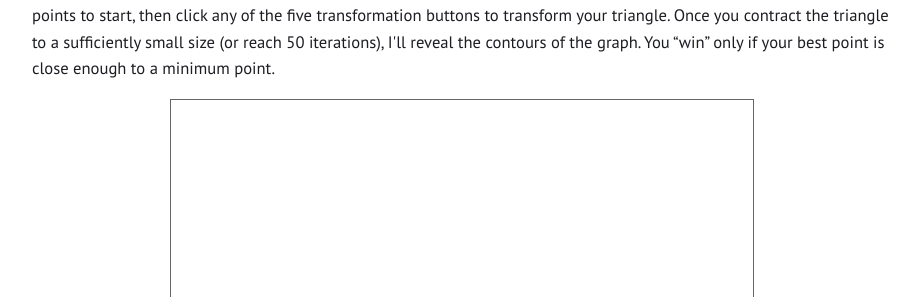
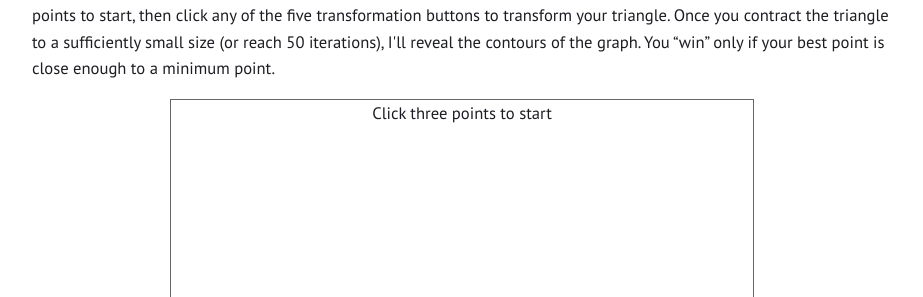
Before and after one commit to alexdowad/alexdowad.github.io, a Jekyll site: the page built from _posts/2022-06-13-visualizing-nelder-mead.html, in a window 1280 px wide. Shown: the part 3303-3600 px from the top of the page, without its empty margins (178-1101 px from the left). Built offline with Jekyll 4.4.1, drawn with Linux system fonts in a browser that asks for light colours.

Commit message:
Add message prompting user to click on 3 points to start game
Justin Meiners gave feedback that he didn't immediately understand he
needed to click to start the game. This message may make it more
obvious for future readers.

```diff
--- a/_posts/2022-06-13-visualizing-nelder-mead.html
+++ b/_posts/2022-06-13-visualizing-nelder-mead.html
@@ -833,6 +833,9 @@ stylesheets:
 <p>To help get a feel for how these transformations can be used to explore the input space and find a minimum, let's play a game. The below square represents the space of input values for a function <span class="katex"><span class="katex-html" aria-hidden="true"><span class="base"><span class="strut" style="height: 1em; vertical-align: -0.25em;"></span><span class="mord mathnormal" style="margin-right: 0.1076em;">f</span><span class="mopen">(</span><span class="mord mathnormal">x</span><span class="mpunct">,</span><span class="mspace" style="margin-right: 0.1667em;"></span><span class="mord mathnormal" style="margin-right: 0.0359em;">y</span><span class="mclose">)</span></span></span></span>. Just as Nelder-Mead only computes the function value at the corners of its triangle, I will only show you its value at those three points. Click on any three points to start, then click any of the five transformation buttons to transform your triangle. Once you contract the triangle to a sufficiently small size (or reach 50 iterations), I'll reveal the contours of the graph. You “win” only if your best point is close enough to a minimum point.</p>
 
 <div id='game' class='plot'>
+	<div id='click-please'>
+		<span id='click-msg'>Click three points to start</span>
+	</div>
 	<div class='control-wrapper'>
 		<div class='btn-wrapper'>
 			<button type='button' id='reflect-btn' disabled>Reflect</button>
@@ -872,6 +875,7 @@ stylesheets:
 			gameSvg.removeChild(gameSvg.lastChild);
 		}
 		$id('final-score').textContent = '';
+		$id('click-please').style.display = 'flex';
 		disableButtons();
 
 		return game;
@@ -890,6 +894,7 @@ stylesheets:
 		game.showLabels(gameSvg);
 
 		if (game.triangle.length === 3) {
+			$id('click-please').style.display = 'none';
 			game.showColoredTriangle(gameSvg);
 			startNextTurn(game);
 		} else {
--- a/assets/css/nelder.css
+++ b/assets/css/nelder.css
@@ -28,11 +28,14 @@
 	gap: 1rem;
 	margin: 1em 0;
 }
-
+@media (max-width: 40rem) {
+	.transformation-container {
+		flex-wrap: wrap;
+	}
+}
 .transformation-def {
 	flex: 1 1 auto;
 }
-
 .transformation-vis {
 	position: relative;
 	flex: 0 0 auto;
@@ -40,13 +43,6 @@
 	width: min(100vw, 30rem);
 	border: 1px solid #666;
 }
-
-@media (max-width: 40rem) {
-	.transformation-container {
-		flex-wrap: wrap;
-	}
-}
-
 .trans-coeff {
 	position: absolute;
 	max-width: 2.5em;
@@ -80,13 +76,22 @@
 
 	border: 1px solid #666;
 }
+#click-please {
+	display: flex;
+	justify-content: center;
+	position: absolute;
+	top: 0;
+	left: 0;
+	right: 0;
+	pointer-events: none;
+	background: transparent;
+}
 #decision-foot {
 	display: flex;
 	width: min(100vw, 35rem);
 	margin: auto;
 	border: 1px solid #666;
 }
-
 .control-wrapper {
 	background-color: #fff;
 	border: 1px solid #666;
```
